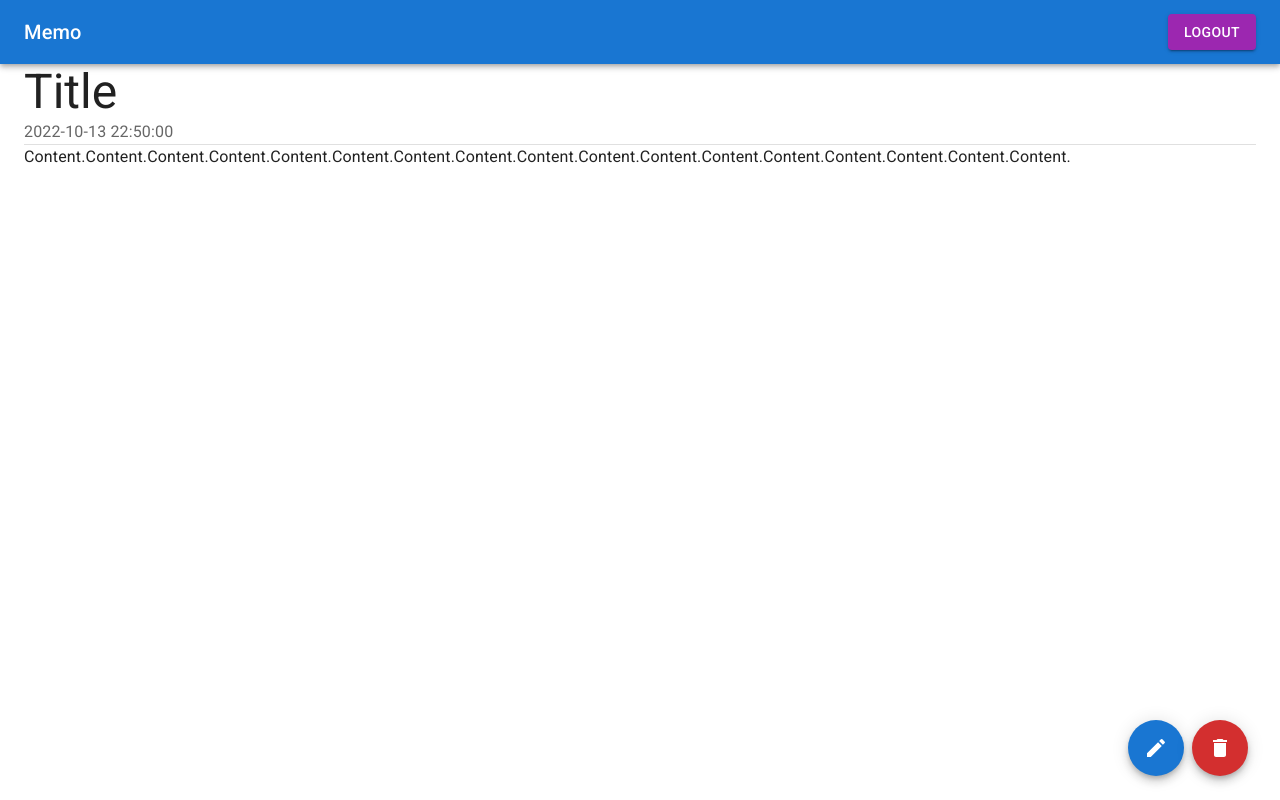
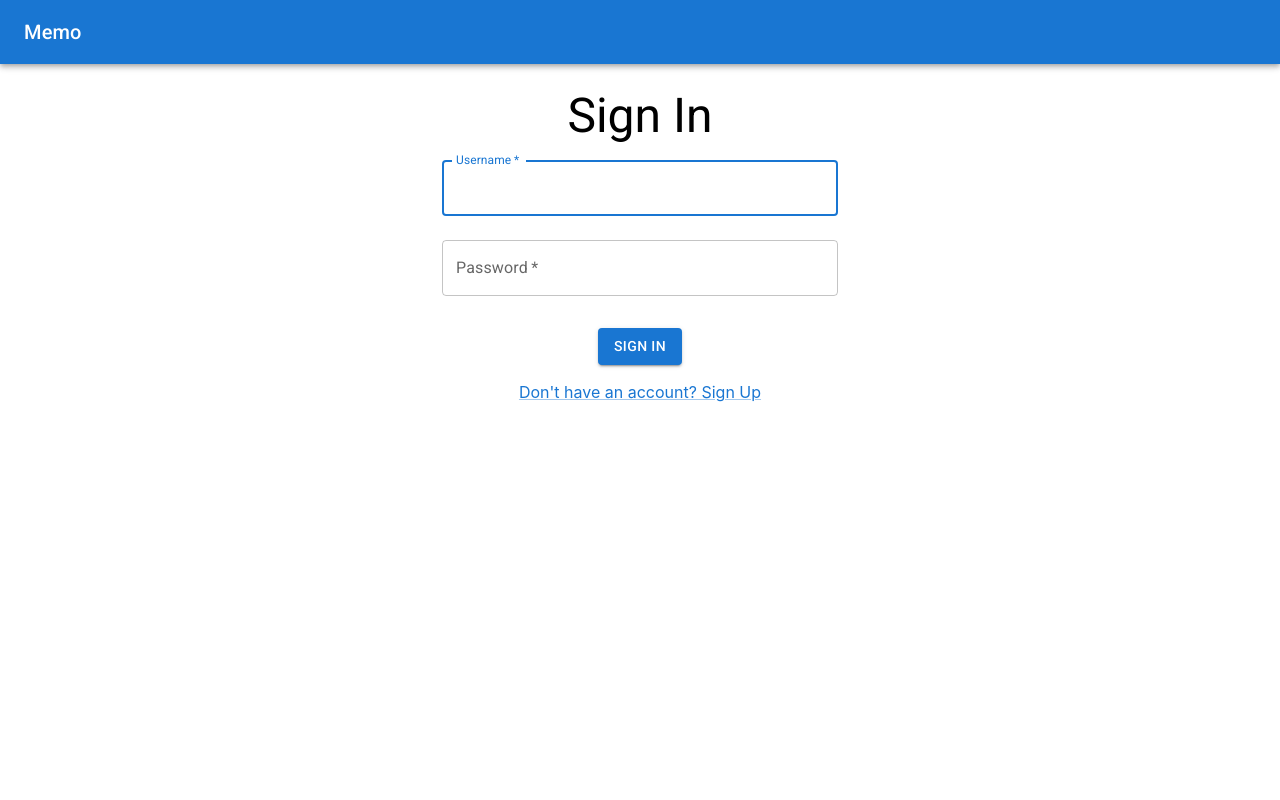
Before and after one commit to Eggplanck/SingleMachineWebAppTemplate, a React (Create React App) app in the folder frontend/react-app/: page / in a window 1280 px wide. Built offline with nearby package versions, Linux system fonts and the light colour scheme.

Commit message:
connect frontend to auth api

```diff
--- a/frontend/react-app/package.json
+++ b/frontend/react-app/package.json
@@ -10,6 +10,7 @@
     "@testing-library/jest-dom": "^5.16.5",
     "@testing-library/react": "^13.4.0",
     "@testing-library/user-event": "^13.5.0",
+    "axios": "^1.1.3",
     "react": "^18.2.0",
     "react-dom": "^18.2.0",
     "react-scripts": "5.0.1",
--- a/frontend/react-app/src/App.js
+++ b/frontend/react-app/src/App.js
@@ -1,4 +1,4 @@
-import * as React from 'react';
+import { useState } from 'react';
 import Box from '@mui/material/Box';
 import DetailView from './DetailView';
 import ListView from './ListView';
@@ -8,7 +8,31 @@ import SignUpView from './SignUpView';
 import './App.css';
 
 function App() {
-  const view = <DetailView />;
+  const [viewMode, setViewMode] = useState('SignIn');
+
+  const changeView = (viewMode) => {
+    setViewMode(viewMode);
+  };
+
+  const modeToView = (viewMode) => {
+    switch (viewMode) {
+      case 'List':
+        return <ListView changeView={changeView} />;
+      case 'Detail':
+        return <DetailView changeView={changeView} />;
+      case 'Edit':
+        return <EditView changeView={changeView} />;
+      case 'SignIn':
+        return <SignInView changeView={changeView} />;
+      case 'SignUp':
+        return <SignUpView changeView={changeView} />;
+      default:
+        return <SignInView changeView={changeView} />;
+    }
+  };
+
+  const view = modeToView(viewMode);
+
   return (
     <Box className='App'>
       {view}
--- a/frontend/react-app/src/SignInView.js
+++ b/frontend/react-app/src/SignInView.js
@@ -1,4 +1,3 @@
-import * as React from 'react';
 import Box from '@mui/material/Box';
 import Container from '@mui/material/Container';
 import TextField from '@mui/material/TextField';
@@ -6,9 +5,24 @@ import Typography from '@mui/material/Typography';
 import Button from '@mui/material/Button';
 import Link from '@mui/material/Link';
 import Header from './Header';
+import { noAuthApi } from './axiosApi';
 
 
-function SignInView() {
+function SignInView(props) {
+
+  const handleSubmit = (event) => {
+    event.preventDefault();
+    const data = new FormData(event.currentTarget);
+    noAuthApi.post('/token', data)
+      .then((response) => {
+        localStorage.setItem('token', response.data.access_token);
+        props.changeView('List');
+      })
+      .catch((error) => {
+        console.log(error)
+      });
+  };
+
   return (
     <Box>
       <Header showButton={false} />
@@ -16,9 +30,9 @@ function SignInView() {
         <Typography variant="h3">
           Sign In
         </Typography>
-        <Box component='form'>
-          <TextField margin="normal" required fullWidth label="Username" autoFocus />
-          <TextField margin="normal" required fullWidth label="Password" type="password" autoComplete="current-password" />
+        <Box component='form' onSubmit={handleSubmit}>
+          <TextField margin="normal" required fullWidth name='username' label="Username" autoFocus />
+          <TextField margin="normal" required fullWidth name='password' label="Password" type="password" autoComplete="current-password" />
           <Button variant="contained" type="submit" sx={{ mt: 3 }}>
             Sign In
           </Button>
--- /dev/null
+++ b/frontend/react-app/src/axiosApi.js
@@ -0,0 +1,21 @@
+import axios from 'axios';
+
+const API_URL = "http://localhost:8080";
+
+const authApi = axios.create({
+  baseURL: API_URL
+})
+
+authApi.interceptors.request.use(config => {
+  const accessToken = localStorage.getItem('token');
+  if (accessToken) {
+    config.headers.Authorization = `Bearer ${accessToken}`;
+  }
+  return config;
+})
+
+const noAuthApi = axios.create({
+  baseURL: API_URL
+})
+
+export {authApi, noAuthApi};
```
Also changed, not shown: 1 other file (tests, documents, lock files or other folders).
